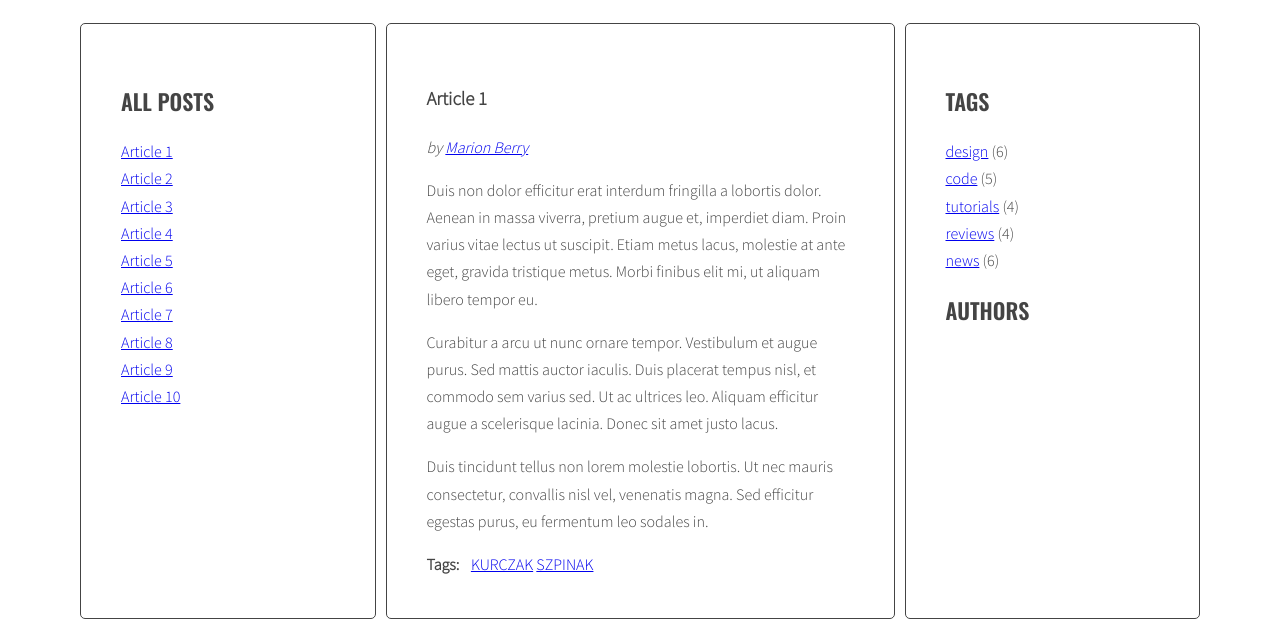
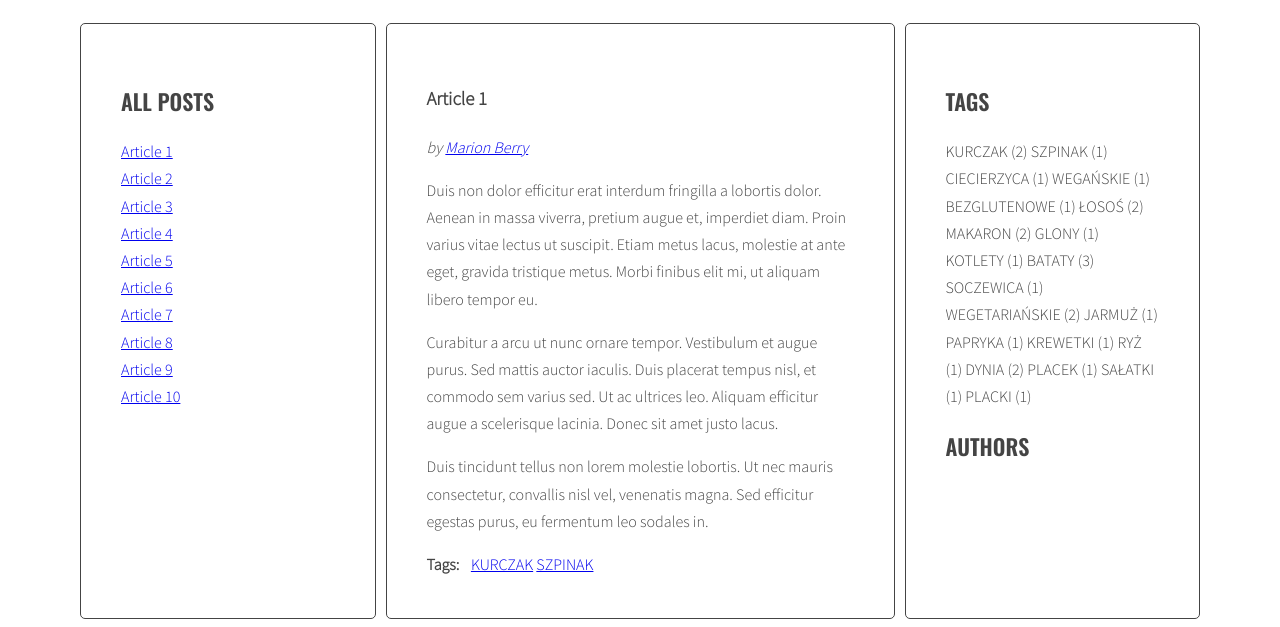
Before and after one commit to jarekm80/javascript-blog, a website: page index.html in a window 1280 px wide. Shown: the part 220-847 px from the top of the page. Drawn offline with nearby package versions, Linux system fonts and the light colour scheme.

Commit message:
add calculateTagsParams

```diff
--- a/js/script.js
+++ b/js/script.js
@@ -34,7 +34,8 @@
   const optTitleSelector = '.post-title';
   const optTitleListSelector = '.titles';
   const optArticleTagsSelector = '.post-tags .list';
-  const optArticleAuthorSelector='.post-author';
+  const optArticleAuthorSelector= '.post-author';
+  const optTagsListSelector = '.tags.list';
 
   const generateTitleLinks = function(customSelector = '') {
     let html = '';
@@ -87,14 +88,24 @@
       /* [DONE] insert html into the author wrapper */
       ArticleAuthorSelector.innerHTML=html;
       /* [DONE] END LOOP: for every article: */
+    }
+  };
+
+  const calculateTagsParams = function(tags){
+    let min=10;
+    let max=0;
+    for (const tag in tags){
+      if (tags[tag]<min) {min=tags[tag]};
+      if (tags[tag]>max) {max=tags[tag]};
+    }
+    return {'min' : min, 'max' : max};
   }
-};
-
 
   const generateTags = function(){
-  /*DONE find all articles */
+    /* [NEW] create a new variable allTags with an empty object */
+    let allTags = {};
+    /*DONE find all articles */
     const articles = document.querySelectorAll('.posts article');
-
     /* [DONE] for each article */
     for (let article of articles){
     /* [DONE] find tags wrapper */
@@ -112,12 +123,37 @@
         const linkHTML = '<li><a href="#tag-'+ tag + '">' + tag + '</a></li>';
         /* [DONE] add generated code to html variable */
         html+=linkHTML;
-        /* [DONE] END LOOP: for each tag */
+
+        /* [NEW] check if this link is NOT already in allTags */
+        if(!allTags[tag]) {
+          /* [NEW] add tag to allTags object */
+          allTags[tag] = 1;
+        } else {
+          allTags[tag]++;
+        }
       }
       /* [DONE] insert HTML of all the links into the tags wrapper */
       ArticleTagsSelector.innerHTML=html;
     /* [DONE] END LOOP: for every article: */
     }
+    /* [NEW] find list of tags in right column */
+    const tagList = document.querySelector('.tags');
+
+    /* [NEW] create variable for all links HTML code */
+    let allTagsHTML = '';
+
+    const tagsParams = calculateTagsParams(allTags);
+    console.log('tagsParams:', tagsParams)
+
+    /* [NEW] START LOOP: for each tag in allTags: */
+    for(let tag in allTags){
+      /* [NEW] generate code of a link and add it to allTagsHTML */
+      allTagsHTML += tag + ' (' + allTags[tag] + ') ';
+    }
+    /* [NEW] END LOOP: for each tag in allTags: */
+
+    /*[NEW] add HTML from allTagsHTML to tagList */
+    tagList.innerHTML = allTagsHTML;
   };
 
   const tagClickHandler = function(event){
@@ -153,7 +189,7 @@
     }
     /* [DONE] execute function "generateTitleLinks" with article selector as argument */
     generateTitleLinks('[data-tags~="' + tag + '"]');
-  }
+  };
 
   const authorClickHandler = function(event){
     /* [DONE] prevent default action for this event */
@@ -189,7 +225,7 @@
     }
     /* [DONE] execute function "generateTitleLinks" with article selector as argument */
     generateTitleLinks('[data-author="' + author + '"]');
-  }
+  };
 
 
   const addClickListenersToTags = function(){
@@ -204,7 +240,7 @@
 
     /* [DONE] END LOOP: for each link */
     }
-  }
+  };
 
   const addClickListenersToAuthors = function(){
     /* [DONE] find all links to tags */
@@ -218,7 +254,7 @@
 
     /* [DONE] END LOOP: for each link */
     }
-  }
+  };
 
   generateTags();
 
```
Also changed, not shown: index.html (+2 -0 lines).
